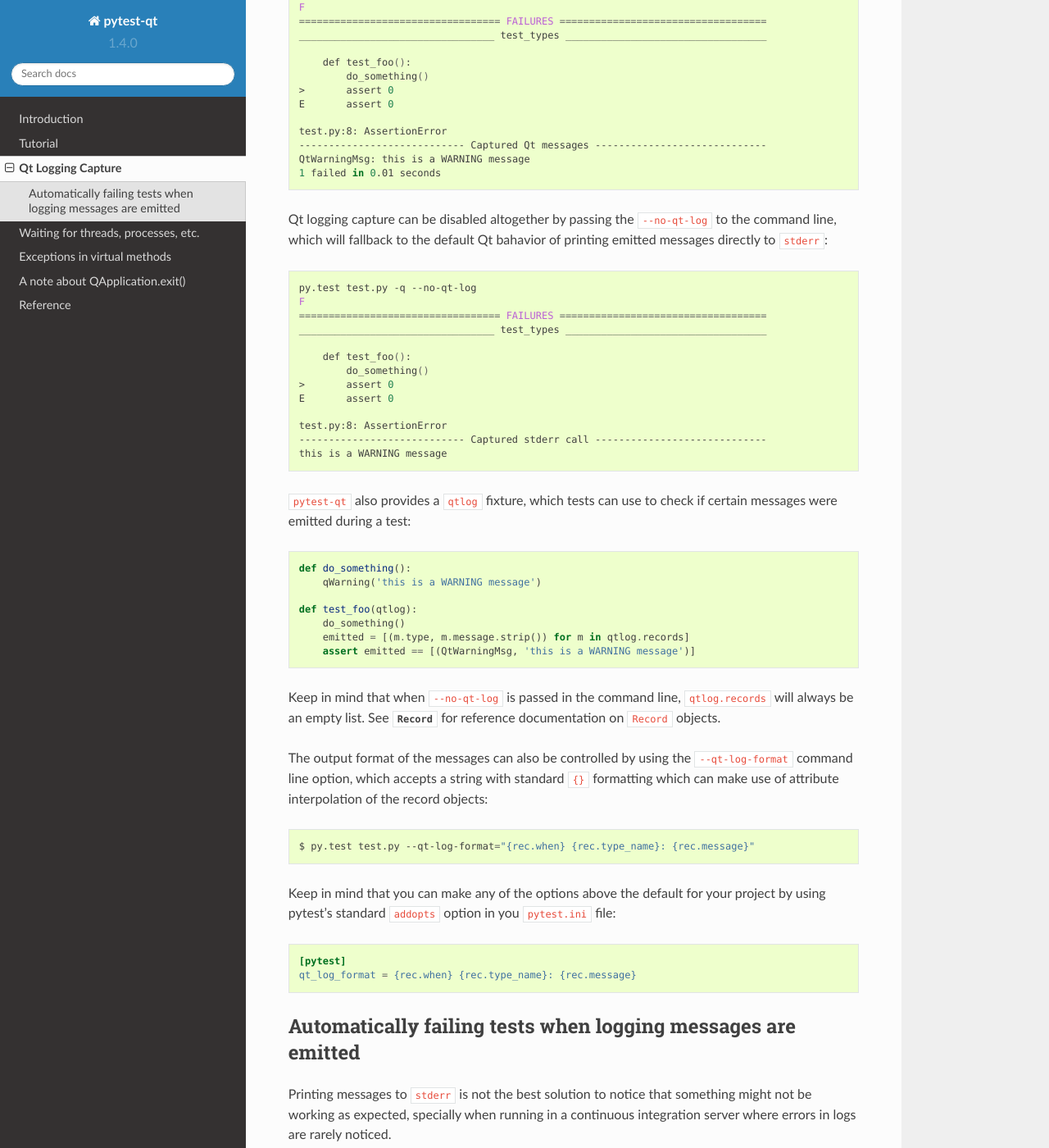
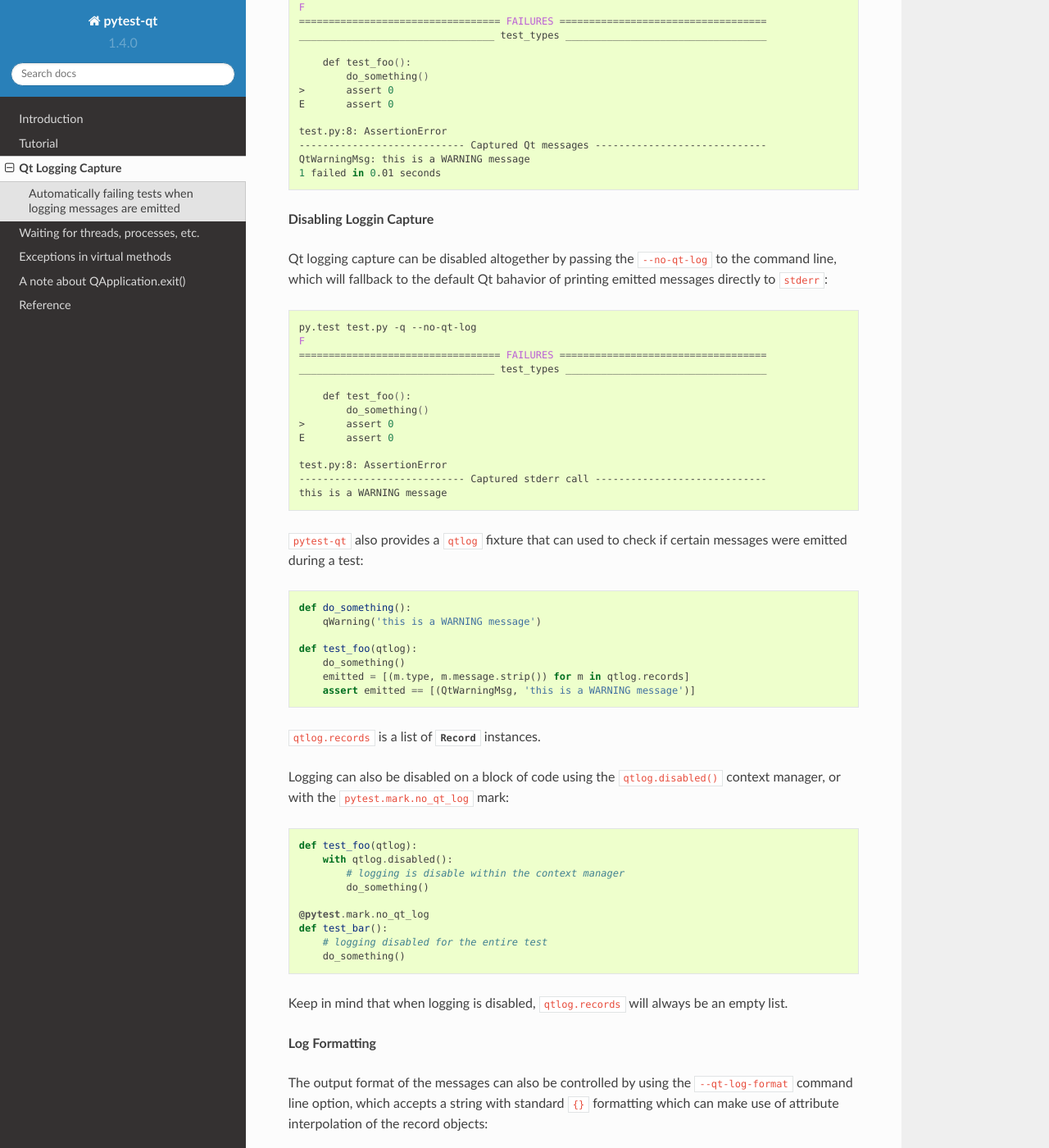
Before and after one commit to pytest-dev/pytest-qt, a Sphinx documentation site: the page built from docs/logging.rst, in a window 1280 px wide and 1400 px high, scrolled down 593 px. Shown: the whole window at 82% size. Built offline with Sphinx 7.4.7 and the Read the Docs theme 2.0.0, drawn with Linux system fonts in a browser that asks for light colours.

Commit message:
Add docs for qtlog.disabled() and no_qt_log mark
Fix #56

```diff
--- a/docs/logging.rst
+++ b/docs/logging.rst
@@ -43,6 +43,8 @@
     1 failed in 0.01 seconds
 
 
+**Disabling Loggin Capture**
+
 Qt logging capture can be disabled altogether by passing the ``--no-qt-log``
 to the command line, which will fallback to the default Qt bahavior of printing
 emitted messages directly to ``stderr``:
@@ -64,7 +66,7 @@
     this is a WARNING message
 
 
-``pytest-qt`` also provides a ``qtlog`` fixture, which tests can use
+``pytest-qt`` also provides a ``qtlog`` fixture that can used
 to check if certain messages were emitted during a test::
 
     def do_something():
@@ -75,10 +77,30 @@
         emitted = [(m.type, m.message.strip()) for m in qtlog.records]
         assert emitted == [(QtWarningMsg, 'this is a WARNING message')]
 
-Keep in mind that when ``--no-qt-log`` is passed in the command line,
-``qtlog.records`` will always be an empty list. See
-:class:`Record <pytestqt.plugin.Record>` for reference documentation on
-``Record`` objects.
+
+``qtlog.records`` is a list of :class:`Record <pytestqt.plugin.Record>`
+instances.
+
+Logging can also be disabled on a block of code using the ``qtlog.disabled()``
+context manager, or with the ``pytest.mark.no_qt_log`` mark:
+
+.. code-block:: python
+
+    def test_foo(qtlog):
+        with qtlog.disabled():
+            # logging is disable within the context manager
+            do_something()
+
+    @pytest.mark.no_qt_log
+    def test_bar():
+        # logging disabled for the entire test
+        do_something()
+
+
+Keep in mind that when logging is disabled,
+``qtlog.records`` will always be an empty list.
+
+**Log Formatting**
 
 The output format of the messages can also be controlled by using the
 ``--qt-log-format`` command line option, which accepts a string with standard
```
